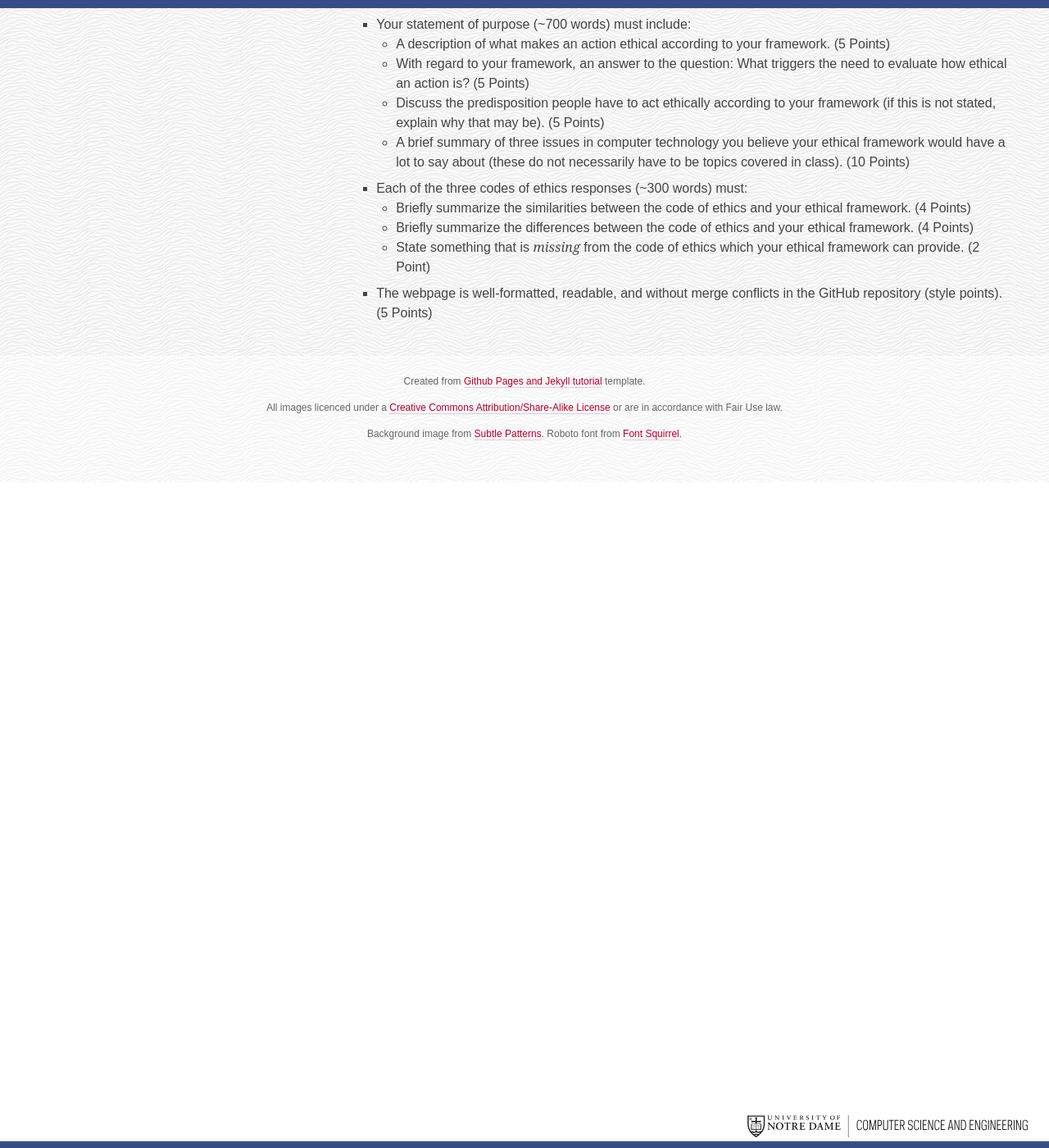
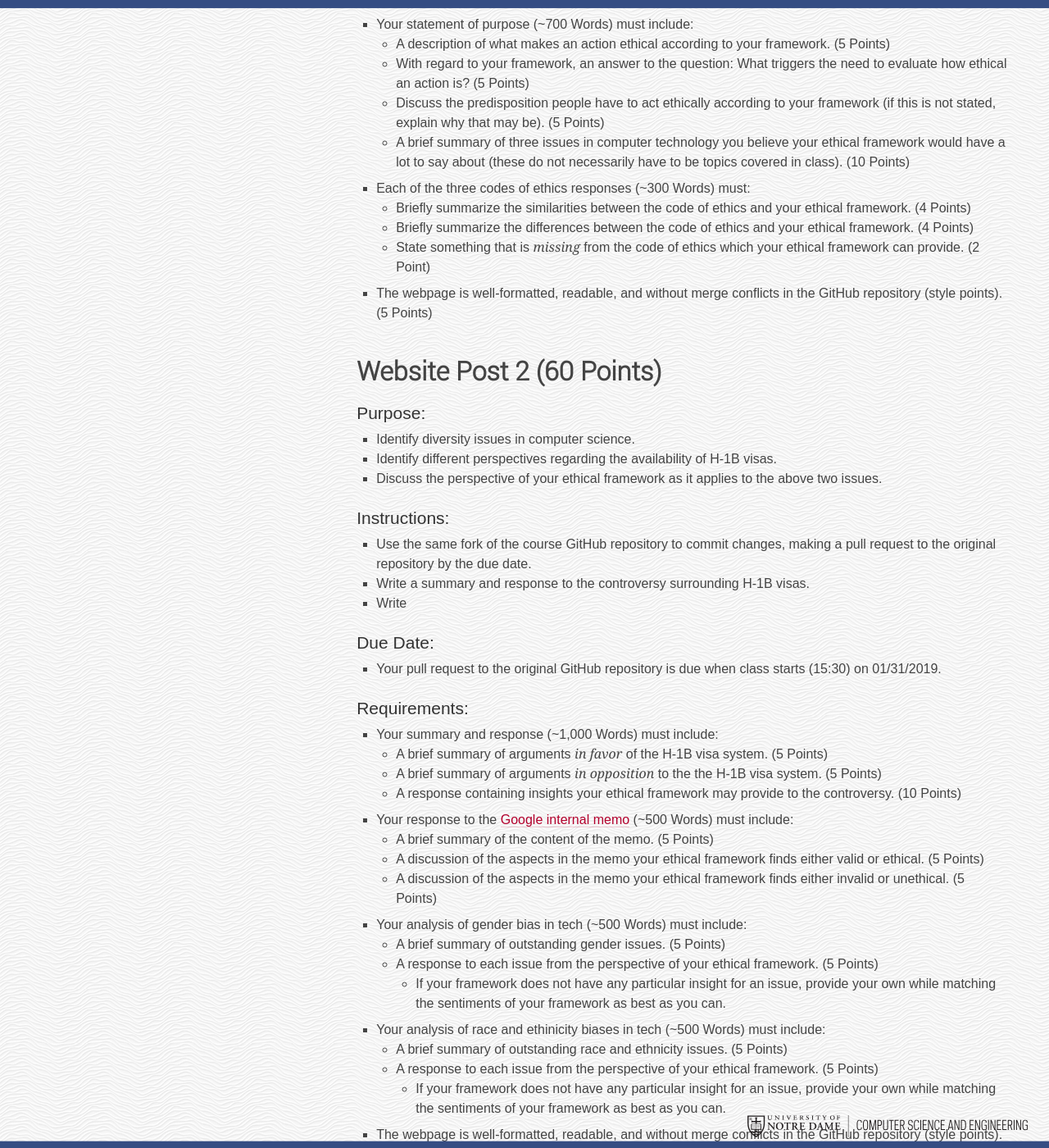
Before and after one commit to pfalvey/ethical-computing-institute, a Jekyll site: the page built from course-assignments.md, in a window 1280 px wide and 1400 px high, scrolled down 1661 px. Shown: the whole window at 82% size. Built offline with Jekyll 4.4.1, drawn with Linux system fonts in a browser that asks for light colours.

Commit message:
Adds Diversity and Immigration reading and assignment content

```diff
--- a/course-assignments.md
+++ b/course-assignments.md
@@ -52,13 +52,46 @@ subpage: false
   + Remember this GitHub repository is public. Keep your commit messages appropriate.
 
 ### Requirements:
-+ Your statement of purpose (~700 words) must include:
++ Your statement of purpose (~700 Words) must include:
   + A description of what makes an action ethical according to your framework. (5 Points)
   + With regard to your framework, an answer to the question: What triggers the need to evaluate how ethical an action is? (5 Points)
   + Discuss the predisposition people have to act ethically according to your framework (if this is not stated, explain why that may be). (5 Points)
   + A brief summary of three issues in computer technology you believe your ethical framework would have a lot to say about (these do not necessarily have to be topics covered in class). (10 Points)
-+ Each of the three codes of ethics responses (~300 words) must:
++ Each of the three codes of ethics responses (~300 Words) must:
   + Briefly summarize the similarities between the code of ethics and your ethical framework. (4 Points)
   + Briefly summarize the differences between the code of ethics and your ethical framework. (4 Points)
   + State something that is *missing* from the code of ethics which your ethical framework can provide. (2 Point)
 + The webpage is well-formatted, readable, and without merge conflicts in the GitHub repository (style points). (5 Points)
+
+## Website Post 2 (60 Points) <a name="website-post-2">
+### Purpose:
++ Identify diversity issues in computer science.
++ Identify different perspectives regarding the availability of H-1B visas.
++ Discuss the perspective of your ethical framework as it applies to the above two issues.
+
+### Instructions:
++ Use the same fork of the course GitHub repository to commit changes, making a pull request to the original repository by the due date.
++ Write a summary and response to the controversy surrounding H-1B visas.
++ Write
+
+### Due Date:
++ Your pull request to the original GitHub repository is due when class starts (15:30) on 01/31/2019.
+
+### Requirements:
++ Your summary and response (~1,000 Words) must include:
+  + A brief summary of arguments *in favor* of the H-1B visa system. (5 Points)
+  + A brief summary of arguments *in opposition* to the the H-1B visa system. (5 Points)
+  + A response containing insights your ethical framework may provide to the controversy. (10 Points)
++ Your response to the [Google internal memo](https://gizmodo.com/exclusive-heres-the-full-10-page-anti-diversity-screed-1797564320 "The Full 10-Page Anti-Diversity Screed Circulating Internally at Google") (~500 Words) must include:
+  + A brief summary of the content of the memo. (5 Points)
+  + A discussion of the aspects in the memo your ethical framework finds either valid or ethical. (5 Points)
+  + A discussion of the aspects in the memo your ethical framework finds either invalid or unethical. (5 Points)
++ Your analysis of gender bias in tech (~500 Words) must include:
+  + A brief summary of outstanding gender issues. (5 Points)
+  + A response to each issue from the perspective of your ethical framework. (5 Points)
+    + If your framework does not have any particular insight for an issue, provide your own while matching the sentiments of your framework as best as you can.
++ Your analysis of race and ethinicity biases in tech (~500 Words) must include:
+  + A brief summary of outstanding race and ethnicity issues. (5 Points)
+  + A response to each issue from the perspective of your ethical framework. (5 Points)
+    + If your framework does not have any particular insight for an issue, provide your own while matching the sentiments of your framework as best as you can.
++ The webpage is well-formatted, readable, and without merge conflicts in the GitHub repository (style points). (5 Points)
```
Also changed, not shown: course-readings.md (+12 -2 lines), course-schedule.md (+2 -2 lines).
